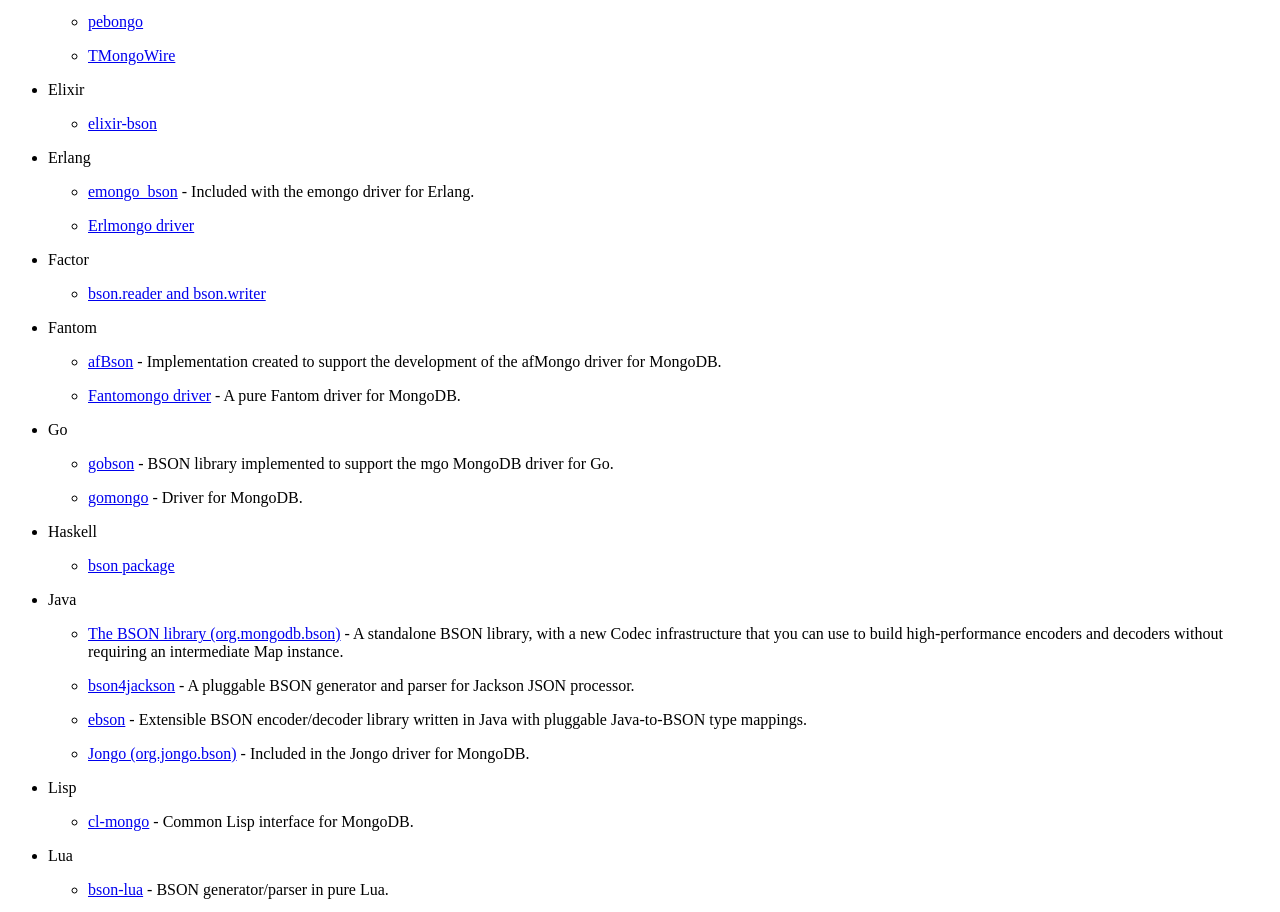
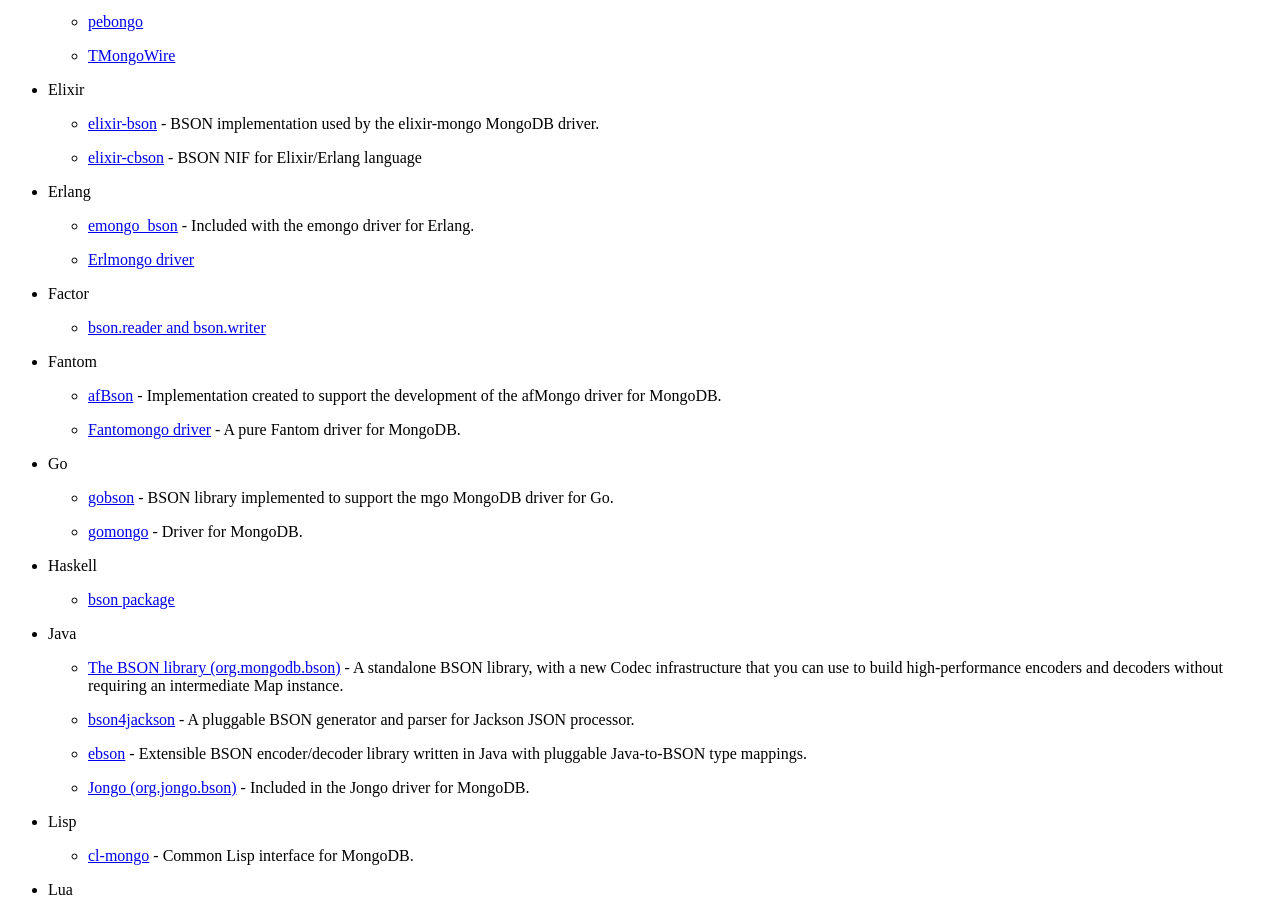
Before and after one commit to mongodb/bsonspec.org, a plain HTML site: page implementations.html in a window 1280 px wide. Shown: the part 787-1699 px from the top of the page. Drawn offline with Linux system fonts and the light colour scheme.

Commit message:
Fix #37: Add Elixir implementation written in nif c

```diff
--- a/implementations.html
+++ b/implementations.html
@@ -89,7 +89,10 @@
         <li>
           <p>Elixir
           <ul>
-            <li><p><a href="https://github.com/checkiz/elixir-bson">elixir-bson</a></li>
+            <li><p><a href="https://github.com/checkiz/elixir-bson">elixir-bson</a>
+              - BSON implementation used by the elixir-mongo MongoDB driver.</li>
+            <li><p><a href="https://github.com/sean-lin/elixir-cbson">elixir-cbson</a>
+              - BSON NIF for Elixir/Erlang language</li>
           </ul>
           </p>
         </li>
```
